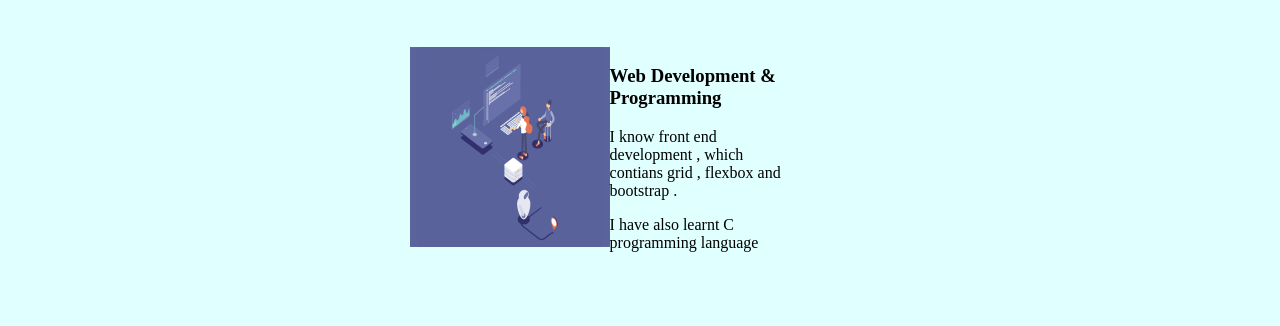
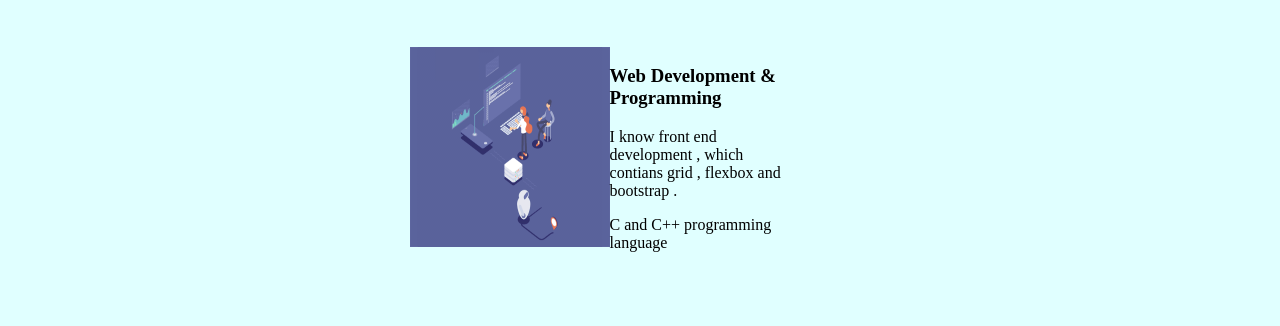
Before and after one commit to shiva1753/Capstone-Project, a plain HTML site: page index.html in a window 1280 px wide. Shown: the part 1042-1368 px from the top of the page. Drawn offline with Linux system fonts and the light colour scheme.

Commit message:
Update index.html

```diff
--- a/index.html
+++ b/index.html
@@ -32,7 +32,7 @@
       <div>
         <h3>Web Development & Programming</h3>
         <p>I know front end development , which contians grid , flexbox and bootstrap .</p>
-        <p>I have also learnt C programming language</p>
+        <p>C and C++ programming language</p>
       </div>
       <div><img class="imga" src="./0f7a8787346a1c97faea82156fb82530.gif"></div>
       <div>
```
